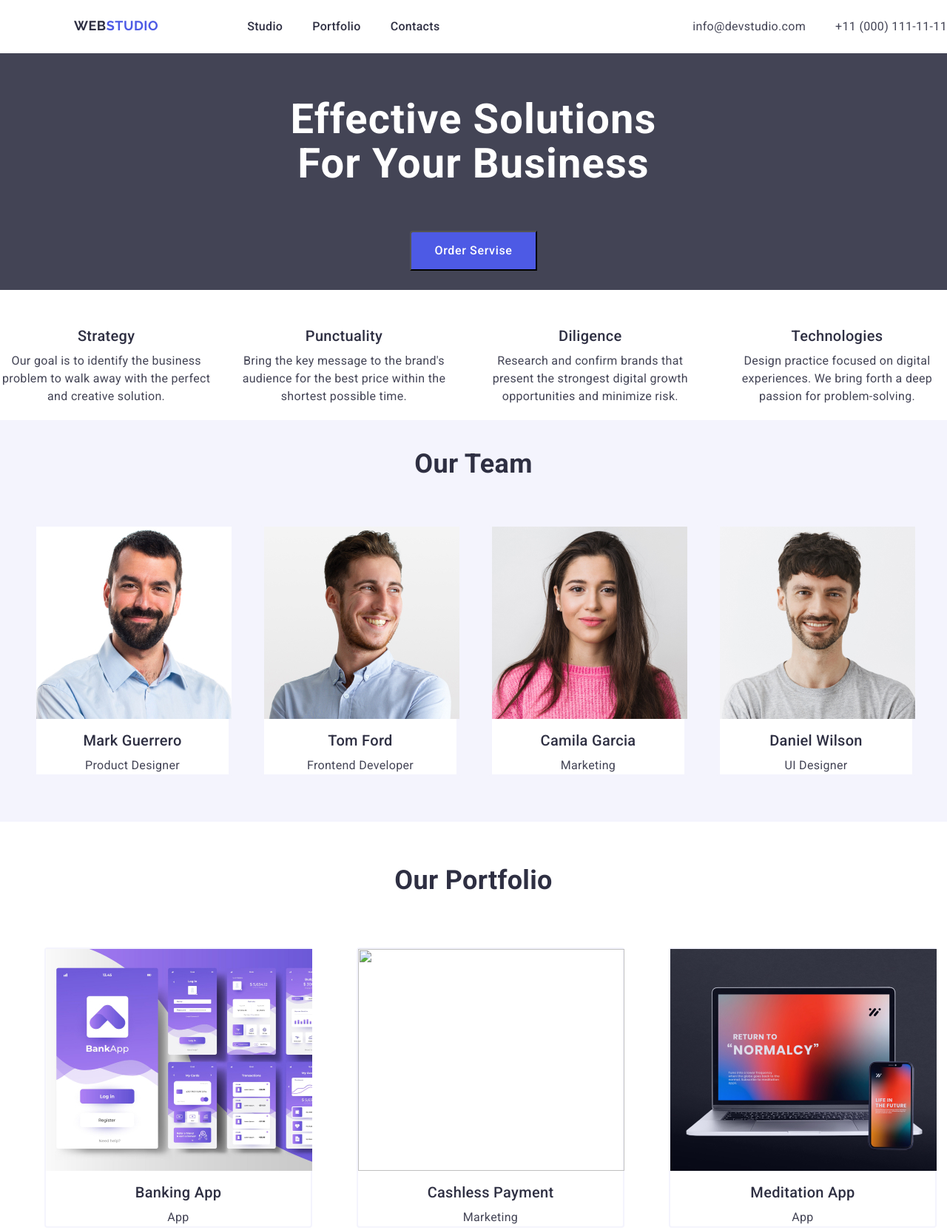
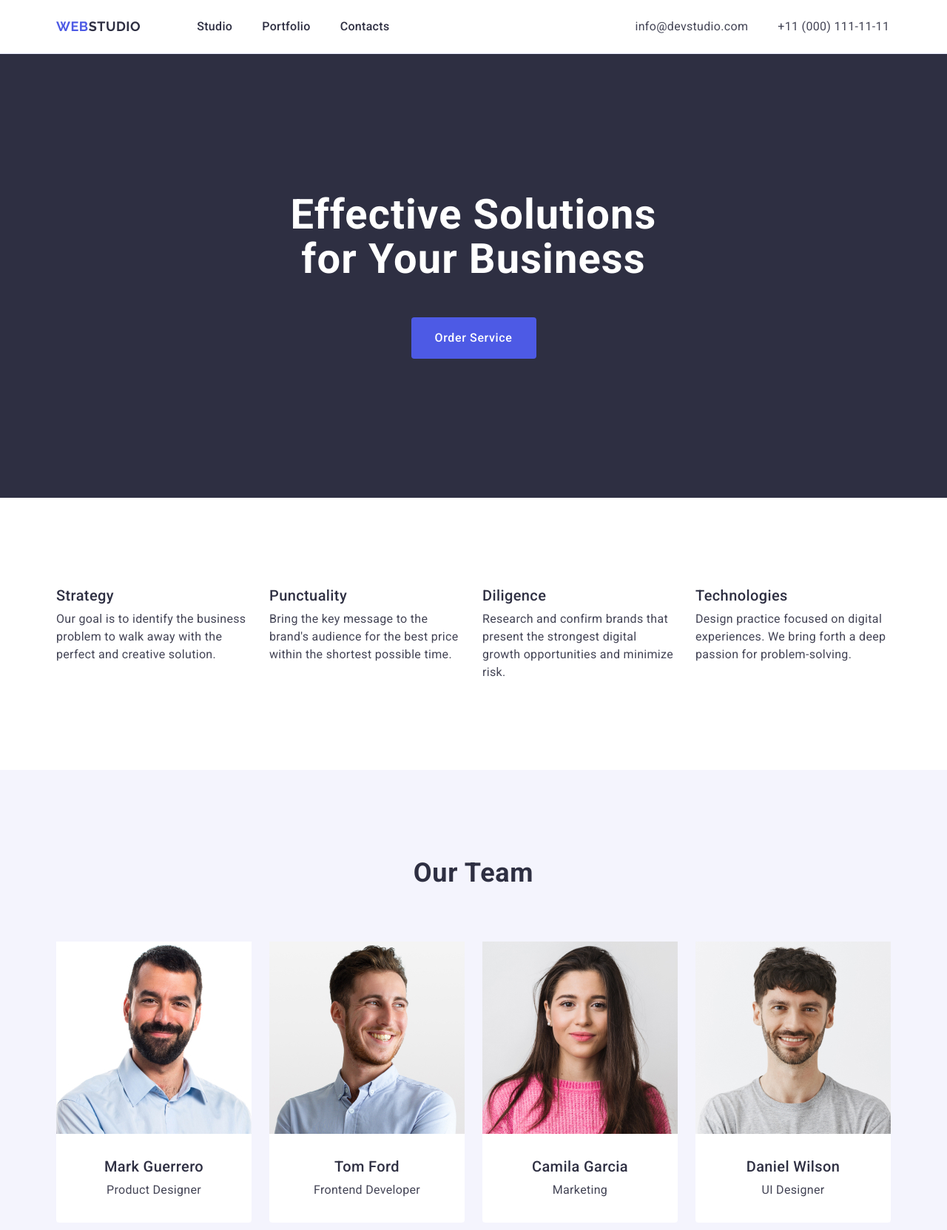
Before and after one commit to Yulya22/goit-markup-hw-03, a plain HTML site: page index.html in a window 1280 px wide. Shown: the top 1663 px of the page at 74% size. Drawn offline with nearby package versions, Linux system fonts and the light colour scheme.

Commit message:
add changes to file index.html and slyles.css

```diff
--- a/css/styles.css
+++ b/css/styles.css
@@ -1,212 +1,363 @@
-:root {
-  --white: #fff;
-  --dark: #2e2f42;
-  --slate: #434455;
-  --cloud: #f4f4fd;
-  --iris: #4d5ae5;
-  --ocean: #404bbf;
-  --span-color: #2e2f42;
-}
-
-body {
+.body {
   font-family: 'Roboto', sans-serif;
-  color: var(--slate);
-  line-height: 1.5;
-  letter-spacing: 0.02em;
+  color: #434455;
   background-color: #ffffff;
 }
 
 h1,
 h2,
 h3,
-p,
-ul {
-  margin: 0;
-  padding: 0;
-  text-align: center;
+h4,
+h5,
+h6,
+p {
+  margin-top: 0;
+  margin-bottom: 0;
+}
+
+ul,
+ol {
+  list-style: none;
+  margin-top: 0;
+  margin-bottom: 0;
+  margin-right: 0;
+  margin-left: 0;
+  padding-left: 0;
 }
 
 a {
   text-decoration: none;
-  color: var(--dark);
 }
 
-ul {
-  list-style-type: none;
+img {
+  display: block;
 }
 
-span {
-  color: var(--span-color);
+.container {
+  max-width: 1158px;
+  padding-left: 15px;
+  padding-right: 15px;
+  margin-left: auto;
+  margin-right: auto;
 }
 
-.stud-act,
-.navi {
-  font-weight: 500;
+/* HEADER */
+
+.header {
+  border-bottom: 1px solid #e7e9fc;
 }
 
-.hat {
-  width: 1280px;
-  height: 72px;
+.header-container {
+  display: flex;
+  padding: 0 15px 0 15px;
+}
+
+.page-nav {
   display: flex;
   justify-content: space-between;
   align-items: center;
+  margin-right: 166px;
 }
 
-nav {
-  display: flex;
+.logo {
+  font-family: 'Raleway', sans-serif;
+  font-weight: 700;
+  font-size: 18px;
+  line-height: 1.17;
+  letter-spacing: 0.03em;
+  text-transform: uppercase;
+  color: #4d5ae5;
+  padding-top: 24px;
+  padding-bottom: 24px;
+  margin-right: 76px;
 }
 
-nav ul {
+.logol {
+  color: #2e2f42;
+}
+
+.navigation {
   display: flex;
-  padding: 0 0 0 120px;
+  column-gap: 40px;
+  padding-top: 24px;
+  padding-bottom: 24px;
   gap: 40px;
 }
 
-address ul {
+.navigation a {
+  font-weight: 500;
+  line-height: 1.5;
+  font-size: 16px;
+  color: #2e2f42;
+  text-decoration: none;
+  letter-spacing: 0.02em;
+  padding: 24px 0 24px;
+}
+
+.navigation .link:hover,
+.navigation .link:focus {
+  color: #404bbf;
+  text-decoration: none;
+}
+
+.navigation .link:active {
+  color: #404bbf;
+  text-decoration: underline;
+}
+
+.address {
+  font-style: normal;
+  margin-left: 166px;
+}
+
+.contacts {
   display: flex;
   gap: 40px;
+  padding-top: 24px;
+  padding-bottom: 24px;
 }
 
-.logo-dark,
-.logo-light {
-  text-transform: uppercase;
-  font: bold 18px/21px 'Raleway', sans-serif;
-  letter-spacing: 0.03em;
-  line-height: 1.17;
-}
-.logo-dark {
-  display: block;
-  padding: 0 0 0 100px;
-  color: var(--iris);
+.contacts a {
+  font-weight: 400;
+  line-height: 1.5;
+  font-size: 16px;
+  color: #434455;
+  text-decoration: none;
+  letter-spacing: 0.02em;
 }
 
-.cont {
-  font-style: normal;
-  color: var(--slate);
+.contacts .link:hover,
+.contacts .link:focus {
+  color: #404bbf;
+  text-decoration: none;
 }
 
-.navi:hover,
-.stud-act:hover,
-.cont:hover,
-.stud-act:focus,
-.navi:focus,
-.cont:focus {
-  color: var(--ocean);
-}
+/* SECTION ONE */
 
-.stud-act:active {
-  text-decoration-line: underline;
-}
-
-.title-hero {
-  padding: 60px;
+.openingh {
   font-size: 56px;
   line-height: 1.07;
   letter-spacing: 0.02em;
-  color: var(--white);
+  border-style: none;
+  max-width: 496px;
+  margin-left: auto;
+  margin-right: auto;
+}
+.opening {
+  text-align: center;
+  color: #ffffff;
+  background-color: #2e2f42;
+  height: 600px;
+  padding: 188px 0 188px;
+}
+.button {
+  font-size: 16px;
+  font-weight: 500;
+  line-height: 1.5;
+  color: #ffffff;
+  background-color: #4d5ae5;
+  cursor: pointer;
+  letter-spacing: 0.04em;
+  min-width: 169px;
+  height: 56px;
+  border: none;
+  display: block;
+  border-radius: 4px;
+  margin-left: auto;
+  margin-right: auto;
+  margin-top: 48px;
+  align-items: center;
+  justify-content: center;
+}
+
+.button:hover,
+.button:focus {
+  background-color: #404bbf;
+}
+
+/* SECTION TWO */
+.contents {
+  padding: 120px 0 120px 0;
+}
+
+.content {
+  display: flex;
+  gap: 24px;
+  width: 1128px;
+}
+
+.content li {
+  width: 264px;
+}
+
+.teamh {
+  font-size: 20px;
+  font-weight: 500;
+  line-height: 1.2;
+  letter-spacing: 0.02em;
+  color: #2e2f42;
+  margin-bottom: 8px;
+}
+
+.teamp {
+  font-size: 16px;
+  line-height: 1.5;
+  letter-spacing: 0.02em;
+  color: #434455;
+}
+
+.contenth {
+  font-size: 36px;
+  font-weight: 700;
+  line-height: 1.11;
+  letter-spacing: 0.02em;
+  text-align: center;
   text-transform: capitalize;
+  color: #2e2f42;
+}
+
+.visually-hidden {
+  position: absolute;
+  width: 1px;
+  height: 1px;
+  margin: -1px;
+  border: 0;
+  padding: 0;
+
+  white-space: nowrap;
+  clip-path: inset(100%);
+  clip: rect(0 0 0 0);
+  overflow: hidden;
+}
+
+/* SECTION THREE */
+
+.team {
+  background-color: #f4f4fd;
+  font-weight: 1440px;
+  height: 732px;
+  padding: 120px 0 120px 0;
+}
+.our-teamh {
+  font-size: 36px;
+  font-weight: 700;
+  line-height: 1.11;
+  letter-spacing: 0.02em;
+  text-align: center;
+  text-transform: capitalize;
+  color: #2e2f42;
+  margin-bottom: 72px;
+}
+
+.teamul {
+  background-color: #ffffff;
+  width: calc((100% - 72px) / 4);
+  border-radius: 0px 0px 4px 4px;
+}
+
+.teamjob {
+  font-size: 16px;
+  line-height: 1.5;
+  letter-spacing: 0.02em;
+  color: #434455;
   text-align: center;
 }
 
-.hero-sect {
-  height: 320px;
-  margin: auto;
-  background-color: var(--slate);
+.divteam {
+  padding-top: 32px;
+  padding-bottom: 32px;
 }
 
-.order-butt {
-  display: block;
-  margin: 0 auto;
-  color: var(--white);
-  font-weight: 500;
-  letter-spacing: 0.04em;
-  background-color: var(--iris);
-  text-transform: capitalize;
-  cursor: pointer;
-  padding: 16px 32px 16px 32px;
-  border-radius: 4px 0px 0px 0px;
-}
-
-.order-butt:hover,
-.order-butt:focus {
-  background-color: var(--ocean);
-}
-
-.title-second {
-  color: var(--dark);
-  font-size: 36px;
-  line-height: 1.11;
-  text-transform: capitalize;
-  padding: 40px 0;
-  margin: 20px;
-}
-
-.title-third {
-  color: var(--dark);
+.teamname {
   font-size: 20px;
   font-weight: 500;
   line-height: 1.2;
-  text-transform: capitalize;
+  letter-spacing: 0.02em;
+  color: #2e2f42;
+  margin-bottom: 8px;
   text-align: center;
-  padding: 10px;
 }
 
-.a-sect ul {
-  width: 1280px;
+.ourteam {
   display: flex;
-  margin: auto;
-  padding: 40px 0 0 0;
-  gap: 30px;
+  gap: 24px;
+  padding-left: auto;
+  padding-right: auto;
+  height: 380px;
 }
 
-.team-sect {
-  width: 1280px;
-  padding: 0 15px;
-  background-color: var(--cloud);
-  margin: auto;
+/* SECTION FOUR */
+
+.portfolioh {
+  font-size: 36px;
+  font-weight: 700;
+  line-height: 1.2;
+  letter-spacing: 0.02em;
+  text-align: center;
+  text-transform: capitalize;
+  color: #2e2f42;
+  margin-bottom: 72px;
 }
 
-.team-sect ul {
-  display: flex;
-  gap: 40px;
-  padding: 0 0 60px 30px;
+.portfolioname {
+  font-size: 20px;
+  font-weight: 500;
+  line-height: 1.5;
+  letter-spacing: 0.02em;
+  color: #2e2f42;
+  margin-bottom: 8px;
 }
 
-.p-sect ul {
-  width: 1280px;
+.portfolio {
+  padding-top: 120px;
+  padding-bottom: 120px;
+}
+
+.portfolioul {
   display: flex;
   flex-wrap: wrap;
-  gap: 60px;
-  margin: 30px auto;
-  padding: 0 0 0 60px;
+  column-gap: 24px;
+  row-gap: 48px;
 }
 
-.card-a {
-  background-color: var(--white);
-  width: 268px;
-  border: 2px solid var(--cloud);
-  border-radius: 4px;
+.portfolio-li {
+  width: calc((100% - 48px) / 3);
 }
 
-.card-team {
-  background-color: var(--white);
-  width: 268px;
-  border: 4px solid var(--cloud);
-  border-radius: 4px;
+.portfolio-container {
+  padding: 32px 16px;
+  border: 1px solid #e7e9fc;
+  border-top: none;
 }
 
-.card-p {
-  background-color: var(--white);
-  width: 362px;
-  border: 2px solid var(--cloud);
-  border-radius: 4px;
+/* FOOTER */
+
+.footer {
+  background-color: #2e2f42;
+  padding-top: 100px;
+  padding-bottom: 100px;
 }
 
-.logo-light,
-.text-footer {
-  display: block;
-  color: var(--cloud);
-  background-color: var(--dark);
-  text-align: left;
-  padding: 30px;
+.footerpr {
+  line-height: 1.5;
+  color: #f4f4fd;
+  letter-spacing: 0.02em;
+  width: 264px;
+  height: 112px;
 }
+
+.logof {
+  display: inline-block;
+  margin-bottom: 16px;
+  font-family: 'Raleway', sans-serif;
+  font-weight: 700;
+  font-size: 18px;
+  line-height: 1.17;
+  letter-spacing: 0.03em;
+  text-transform: uppercase;
+  color: #4d5ae5;
+}
+
+.logolf {
+  color: #f4f4fd;
+}
--- a/index.html
+++ b/index.html
@@ -1,187 +1,249 @@
 <!DOCTYPE html>
 <html lang="en">
   <head>
-    <meta charset="utf-8" />
-    <title>webstudio</title>
-    <link
-      rel="stylesheet"
-      href="https://cdn.jsdelivr.net/npm/modern-normalize@2.0.0/modern-normalize.min.css"
-    />
+    <meta charset="UTF-8" />
+    <meta name="viewport" content="width=device-width, initial-scale=1.0" />
+    <title>Document</title>
     <link rel="preconnect" href="https://fonts.googleapis.com" />
     <link rel="preconnect" href="https://fonts.gstatic.com" crossorigin />
-
     <link
       href="https://fonts.googleapis.com/css2?family=Raleway:wght@700&family=Roboto:wght@400;500;700&display=swap"
       rel="stylesheet"
     />
-
+    <link
+      rel="stylesheet"
+      href="https://cdnjs.cloudflare.com/ajax/libs/modern-normalize/3.0.1/modern-normalize.min.css"
+      integrity="sha512-q6WgHqiHlKyOqslT/lgBgodhd03Wp4BEqKeW6nNtlOY4quzyG3VoQKFrieaCeSnuVseNKRGpGeDU3qPmabCANg=="
+      crossorigin="anonymous"
+      referrerpolicy="no-referrer"
+    />
     <link rel="stylesheet" href="./css/styles.css" />
   </head>
 
-  <body>
-    <header class="hat">
-      <nav>
-        <a class="logo-dark" href="/"> <span>Web</span>studio</a>
+  <body class="body">
+    <!--HEADER-->
+    <header class="header">
+      <div class="container header-container">
+        <nav class="page-nav">
+          <a class="logo" href="./index.html"
+            >Web<span class="logol">Studio</span></a
+          >
 
-        <ul>
-          <li><a class="stud-act" href="/">Studio</a></li>
-          <li><a class="navi" href="#pf">Portfolio</a></li>
-          <li><a class="navi" href="#">Contacts</a></li>
+          <ul class="navigation">
+            <li><a class="link" href="./index.html">Studio</a></li>
+            <li><a class="link" href="">Portfolio</a></li>
+            <li><a class="link" href="">Contacts</a></li>
           </ul>
         </nav>
-
-      <address>
-        <ul>
-          <li>
-            <a class="cont" href="mailto:info@devstudio.com"
+        <address class="address">
+          <ul class="contacts">
+            <li class="cont">
+              <a class="link" href="mailto:info@devstudio.com"
                 >info@devstudio.com</a
               >
             </li>
-          <li>
-            <a class="cont" href="tel:+110001111111">+11 (000) 111-11-11</a>
+            <li class="cont">
+              <a class="link" href="tel:+110001111111">+11 (000) 111-11-11</a>
             </li>
           </ul>
         </address>
+      </div>
     </header>
-
     <main>
-      <section class="hero-sect">
-        <h1 class="title-hero">
-          Effective solutions <br />
-          for your business
-        </h1>
-        <button class="order-butt" type="button">Order servise</button>
+      <!--SECTION ONE-->
+      <section class="opening">
+        <div class="container">
+          <h1 class="openingh">Effective Solutions for Your Business</h1>
+          <button class="button" type="button">Order Service</button>
+        </div>
       </section>
-
-      <section class="a-sect">
-        <h2 hidden>Advantages</h2>
-        <ul>
-          <li>
-            <h3 class="title-third">Strategy</h3>
-            <p>
-              Our goal is to identify the business problem to walk away with the
-              perfect and creative solution.
+      <!--SECTION TWO-->
+      <section class="contents">
+        <div class="container">
+          <h2 class="visually-hidden">content</h2>
+          <ul class="content">
+            <li class="teamli">
+              <h3 class="teamh">Strategy</h3>
+              <p class="teamp">
+                Our goal is to identify the business problem to walk away with
+                the perfect and creative solution.
               </p>
             </li>
-          <li>
-            <h3 class="title-third">Punctuality</h3>
-            <p>
+            <li class="teamli">
+              <h3 class="teamh">Punctuality</h3>
+              <p class="teamp">
                 Bring the key message to the brand's audience for the best price
                 within the shortest possible time.
               </p>
             </li>
-          <li>
-            <h3 class="title-third">Diligence</h3>
-            <p>
+            <li class="teamli">
+              <h3 class="teamh">Diligence</h3>
+              <p class="teamp">
                 Research and confirm brands that present the strongest digital
                 growth opportunities and minimize risk.
               </p>
             </li>
-          <li>
-            <h3 class="title-third">Technologies</h3>
-            <p>
+            <li class="teamli">
+              <h3 class="teamh">Technologies</h3>
+              <p class="teamp">
                 Design practice focused on digital experiences. We bring forth a
                 deep passion for problem-solving.
               </p>
             </li>
           </ul>
+        </div>
       </section>
-
-      <section class="team-sect">
-        <h2 class="title-second">Our team</h2>
-        <ul>
-          <li class="card-team">
+      <!--SECTION THREE-->
+      <section class="team">
+        <div class="container">
+          <h2 class="our-teamh">Our Team</h2>
+          <ul class="ourteam">
+            <li class="teamul">
               <img
                 src="./images/Mark.jpg"
                 alt="Mark Guerrero"
                 width="264"
                 height="260"
               />
-            <h3 class="title-third">Mark Guerrero</h3>
-            <p>Product Designer</p>
+              <div class="divteam">
+                <h3 class="teamname">Mark Guerrero</h3>
+                <p class="teamjob">Product Designer</p>
+              </div>
             </li>
-          <li class="card-team">
+            <li class="teamul">
               <img
                 src="./images/Tom.jpg"
                 alt="Tom Ford"
                 width="264"
                 height="260"
               />
-            <h3 class="title-third">Tom Ford</h3>
-            <p>Frontend Developer</p>
+              <div class="divteam">
+                <h3 class="teamname">Tom Ford</h3>
+                <p class="teamjob">Frontend Developer</p>
+              </div>
             </li>
-          <li class="card-team">
+
+            <li class="teamul">
               <img
+                class="img-team"
                 src="./images/Kamila.jpg"
                 alt="Camila Garcia"
                 width="264"
                 height="260"
               />
-            <h3 class="title-third">Camila Garcia</h3>
-            <p>Marketing</p>
+              <div class="divteam">
+                <h3 class="teamname">Camila Garcia</h3>
+                <p class="teamjob">Marketing</p>
+              </div>
             </li>
-          <li class="card-team">
+
+            <li class="teamul">
               <img
                 src="./images/Daniel.jpg"
                 alt="Daniel Wilson"
                 width="264"
                 height="260"
               />
-            <h3 class="title-third">Daniel Wilson</h3>
-            <p>UI Designer</p>
+              <div class="divteam">
+                <h3 class="teamname">Daniel Wilson</h3>
+                <p class="teamjob">UI Designer</p>
+              </div>
             </li>
           </ul>
+        </div>
       </section>
-
-      <section class="p-sect">
-        <h2 class="title-second" id="pf">Our portfolio</h2>
-        <ul>
-          <li class="card-p">
-            <img src="./images/banking.jpg" alt="" width="360" height="300" />
-            <h3 class="title-third">Banking app</h3>
-            <p>App</p>
-          </li>
-          <li class="card-p">
-            <img src="./images/cashlesh.jpg" alt="" width="360" height="300" />
-            <h3 class="title-third">Cashless payment</h3>
-            <p>Marketing</p>
-          </li>
-          <li class="card-p">
+      <!--SECTION FOUR-->
+      <section class="portfolio">
+        <div class="container">
+          <h2 class="portfolioh">Our Portfolio</h2>
+          <ul class="portfolioul">
+            <li class="portfolio-li">
               <img
-              src="./images/meditation.jpg"
-              alt=""
+                src="./images/banking.jpg"
+                alt="Banking app"
                 width="360"
                 height="300"
               />
-            <h3 class="title-third">Meditation app</h3>
-            <p>App</p>
+              <div class="portfolio-container">
+                <h3 class="portfolioname">Banking App</h3>
+                <p class="teamp">App</p>
+              </div>
             </li>
-          <li class="card-p">
-            <img src="./images/tax.jpg" alt="" width="360" height="300" />
-            <h3 class="title-third">Taxi service</h3>
-            <p>Marketing</p>
+            <li class="portfolio-li">
+              <img
+                src="./images/cashless.jpg"
+                alt="Cashless Payment"
+                width="360"
+                height="300"
+              />
+              <div class="portfolio-container">
+                <h3 class="portfolioname">Cashless Payment</h3>
+                <p class="teamp">Marketing</p>
+              </div>
             </li>
-          <li class="card-p">
-            <img src="./images/scren.jpg" alt="" width="360" height="300" />
-            <h3 class="title-third">Screen illustrations</h3>
-            <p>Design</p>
+            <li class="portfolio-li">
+              <img
+                src="./images/meditation.jpg"
+                alt="Meditation App"
+                width="360"
+                height="300"
+              />
+              <div class="portfolio-container">
+                <h3 class="portfolioname">Meditation App</h3>
+                <p class="teamp">App</p>
+              </div>
             </li>
-
-          <li class="card-p">
-            <img src="./images/online.jpg" alt="" width="360" height="300" />
-            <h3 class="title-third">Online courses</h3>
-            <p>Marketing</p>
+            <li class="portfolio-li">
+              <img
+                src="./images/taxi.jpg"
+                alt="Taxi Service"
+                width="360"
+                height="300"
+              />
+              <div class="portfolio-container">
+                <h3 class="portfolioname">Taxi Service</h3>
+                <p class="teamp">Marketing</p>
+              </div>
+            </li>
+            <li class="portfolio-li">
+              <img
+                src="./images/screen.jpg"
+                alt="Screen Illustrations"
+                width="360"
+                height="300"
+              />
+              <div class="portfolio-container">
+                <h3 class="portfolioname">Screen Illustrations</h3>
+                <p class="teamp">Design</p>
+              </div>
+            </li>
+            <li class="portfolio-li">
+              <img
+                src="./images/onlline.jpg"
+                alt="Online Courses"
+                width="360"
+                height="300"
+              />
+              <div class="portfolio-container">
+                <h3 class="portfolioname">Online Courses</h3>
+                <p class="teamp">Marketing</p>
+              </div>
             </li>
           </ul>
+        </div>
       </section>
     </main>
-
-    <footer class="foot-sect">
-      <a class="logo-light" href="/"> <span>Web</span>studio</a>
-      <p class="text-footer">
-        Increase the flow of customers and sales for your business with digital
-        marketing & growth solutions.
+    <!--FOOTER-->
+    <footer class="footer">
+      <div class="container">
+        <a class="logof" href="./index.html"
+          >Web<span class="logolf">Studio</span></a
+        >
+        <p class="footerpr">
+          Increase the flow of customers and sales for your business with
+          digital marketing & growth solutions.
         </p>
+      </div>
     </footer>
   </body>
 </html>
```
Lines whose indentation alone changed are shown as unchanged.
